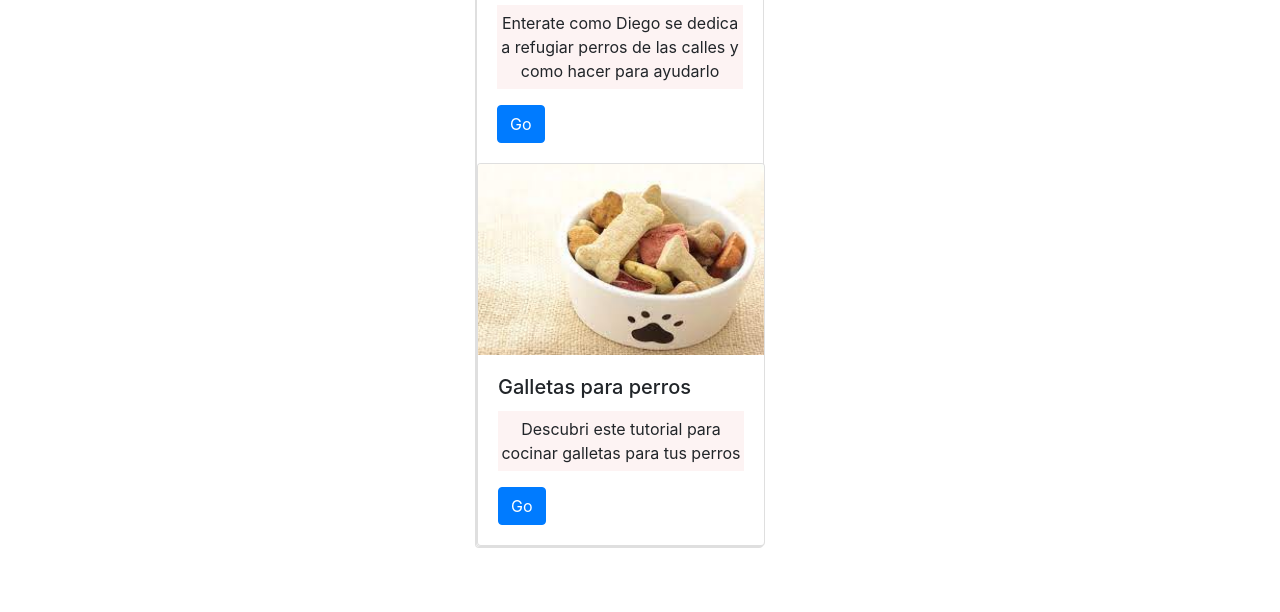
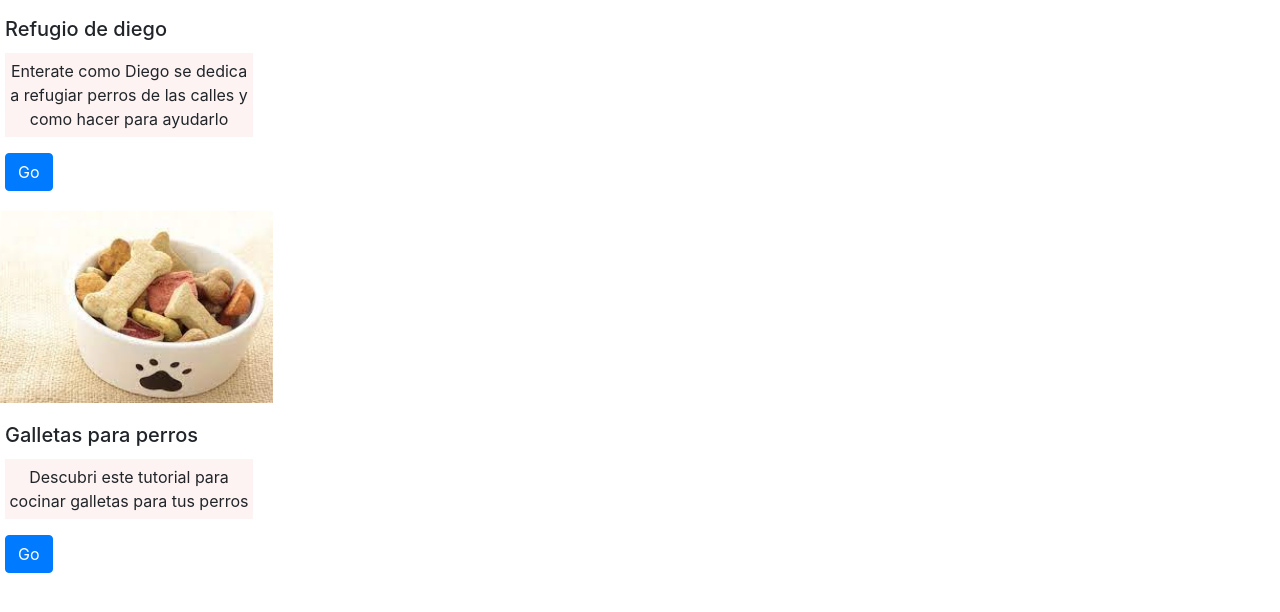
Before and after one commit to belenrojo/Coderepo, a plain HTML site: page index.html in a window 1280 px wide. Shown: the part 2145-2757 px from the top of the page. Before the commit the page ends 2693 px from the top, so only its background shows below. Drawn offline with Linux system fonts and the light colour scheme.

```diff
--- a/css/style.css
+++ b/css/style.css
@@ -123,30 +123,22 @@
 
   }
 
-.section-novedades {
-   justify-content: space-between;
-   display: grid;
-   grid-template-columns: 300px 300px 300px;
-   grid-template-rows: 500px;
-   grid-template-areas: "a1 a2 a3";
+.articulos-s {
+  overflow: hidden;
+  flex-wrap: wrap-reverse;
+
 }
 
-#articulo-1 {
-grid-area: a1;
-}
-#articulo-2{
-  grid-area: a2;
+#card{
+  float: left;
+  justify-items: auto;
 }
 
-#articulo-3{
-  grid-area: a3;
-}
+
 footer {
     background-color: rgb(240, 113, 103);
     margin: 5px 10px;
     padding: 1px 10px;
-    position: sticky;
-    display: flex;
     align-items: center;
     color: rgba(253, 254, 255, 0.986);
     grid-area: pie-b;
--- a/index.html
+++ b/index.html
@@ -69,11 +69,12 @@
              <img src="./imagenes/imagen2-06.png" alt="bulldog_frances" >
         </aside>
     </main>
-    <section class="section-novedades">
+    <section>
       <h2>Novedades</h2>
+      <div class="articulos-s">
       <div class="row py-3">
         <!-- articulo-1 -->
-        <div class="card" style="width: 18rem;" id="articulo-1">
+        <div id="card" style="width: 18rem;" >
           <img src="./imagenes/maraton-perros.jpg" class="card-img-top d-block w-100" alt="...">
           <div class="card-body">
             <h5 class="card-title">Maraton de perros </h5>
@@ -82,7 +83,7 @@
         </div>
         <!-- fin-articulo-1 -->
         <!-- articulo-2 -->
-        <div class="card" style="width: 18rem;" id="articulo-2">
+        <div id="card" style="width: 18rem;" >
           <img src="./imagenes/refugio-de-diego.jpg" class="card-img-top d-block w-100" alt="...">
           <div class="card-body">
             <h5 class="card-title">Refugio de diego</h5>
@@ -91,7 +92,7 @@
         </div>
         <!-- fin-articulo-2 -->
         <!-- articulo-3 -->
-        <div class="card" style="width: 18rem;" id="articulo-3">
+        <div id="card" style="width: 18rem;" >
           <img src="./imagenes/galletas-para-perros.jpg" class="card-img-top d-block w-100" alt="...">
           <div class="card-body">
             <h5 class="card-title">Galletas para perros</h5>
```
Also changed, not shown: views/alimento.html (+2 -1 lines), views/contacto.html (+10 -2 lines), views/cuchas.html (+10 -1 lines), views/indumentaria.html (+10 -1 lines).
